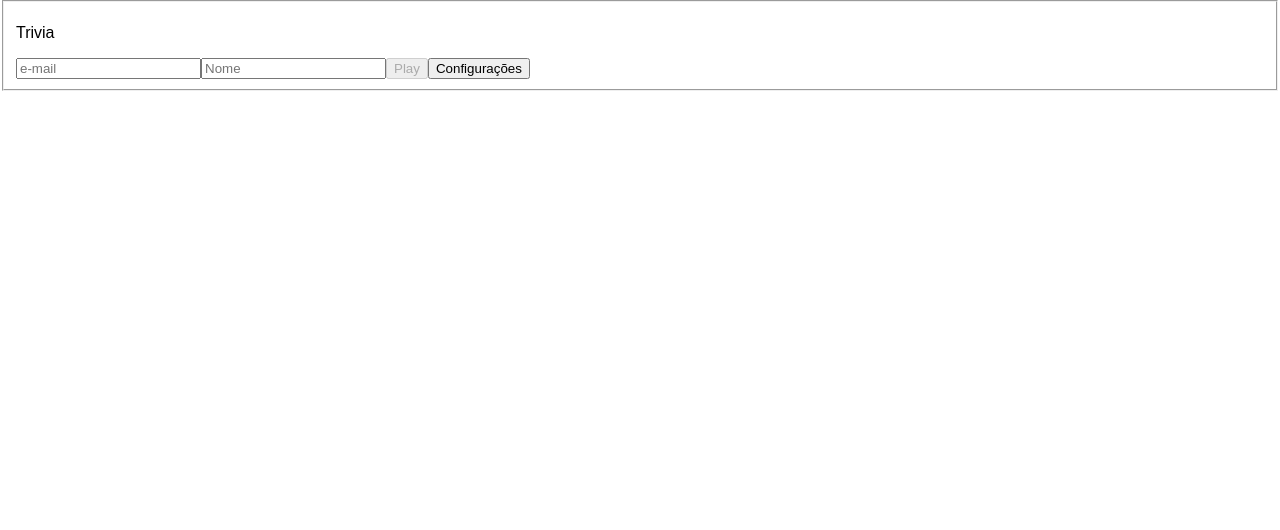
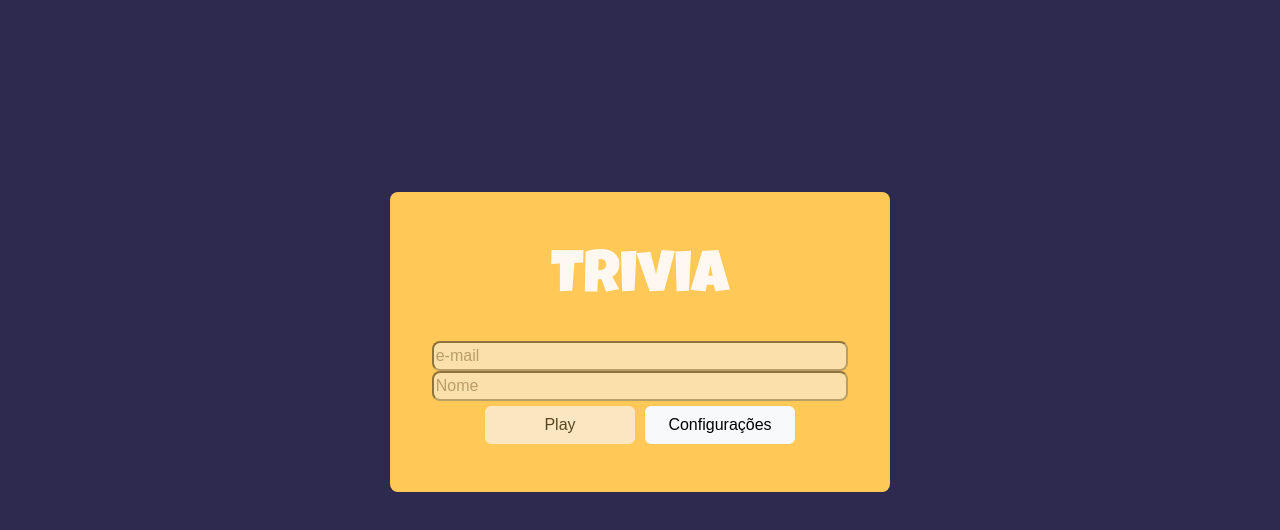
Before and after one commit to kadraknb/trivia, a React (Create React App) app: page / in a window 1280 px wide. Shown: the top 530 px of the page. Built offline with nearby package versions, Linux system fonts and the light colour scheme.

Commit message:
CSS na tela de login

```diff
--- a/public/index.html
+++ b/public/index.html
@@ -1,44 +1,27 @@
 <!DOCTYPE html>
 <html lang="en">
+
 <head>
   <meta charset="utf-8" />
   <link rel="icon" href="%PUBLIC_URL%/favicon.ico" />
   <meta name="viewport" content="width=device-width, initial-scale=1" />
   <meta name="theme-color" content="#000000" />
-    <meta
-      name="description"
-      content="Web site created using create-react-app"
-    />
+  <meta name="description" content="Web site created using create-react-app" />
   <link href="https://fonts.googleapis.com/css?family=Roboto&display=swap" rel="stylesheet">
   <link rel="apple-touch-icon" href="%PUBLIC_URL%/logo192.png" />
-    <!--
-      manifest.json provides metadata used when your web app is installed on a
-      user's mobile device or desktop. See https://developers.google.com/web/fundamentals/web-app-manifest/
-    -->
   <link rel="manifest" href="%PUBLIC_URL%/manifest.json" />
-    <!--
-      Notice the use of %PUBLIC_URL% in the tags above.
-      It will be replaced with the URL of the `public` folder during the build.
-      Only files inside the `public` folder can be referenced from the HTML.
+  <!-- CSS only -->
+  <link href="https://cdn.jsdelivr.net/npm/bootstrap@5.2.0/dist/css/bootstrap.min.css" rel="stylesheet"
+    integrity="sha384-gH2yIJqKdNHPEq0n4Mqa/HGKIhSkIHeL5AyhkYV8i59U5AR6csBvApHHNl/vI1Bx" crossorigin="anonymous">
+  <link rel="preconnect" href="https://fonts.googleapis.com">
+  <link rel="preconnect" href="https://fonts.gstatic.com" crossorigin>
+  <link href="https://fonts.googleapis.com/css2?family=Luckiest+Guy&display=swap" rel="stylesheet">
+  <title>Trivia</title>
+</head>
 
-      Unlike "/favicon.ico" or "favicon.ico", "%PUBLIC_URL%/favicon.ico" will
-      work correctly both with client-side routing and a non-root public URL.
-      Learn how to configure a non-root public URL by running `npm run build`.
-    -->
-    <title>React App</title>
-  </head>
 <body>
   <noscript>You need to enable JavaScript to run this app.</noscript>
   <div id="root"></div>
-    <!--
-      This HTML file is a template.
-      If you open it directly in the browser, you will see an empty page.
+</body>
 
-      You can add webfonts, meta tags, or analytics to this file.
-      The build step will place the bundled scripts into the <body> tag.
-
-      To begin the development, run `npm start` or `yarn start`.
-      To create a production bundle, use `npm run build` or `yarn build`.
-    -->
-  </body>
 </html>
--- a/src/index.css
+++ b/src/index.css
@@ -5,9 +5,10 @@ body {
     sans-serif;
   -webkit-font-smoothing: antialiased;
   -moz-osx-font-smoothing: grayscale;
-  background-color: white;
+  background-color: rgb(46, 41, 78);
   font-family: 'Saira', sans-serif;
   overflow: hidden;
+  color: rgb(255, 248, 240);
 }
 
 body::-webkit-scrollbar {
@@ -24,3 +25,52 @@ body::-webkit-scrollbar {
   border: 3px solid rgb(6, 240, 15);
   border-color: rgb(6, 240, 15);
 }
+
+.title-trivia {
+  animation: color-animation 4s linear infinite;
+}
+
+.title-trivia-animated {
+  --color-1: #119DA4;
+  --color-2: #FCA311;
+  --color-3: rgb(255, 248, 240);
+}
+
+@keyframes color-animation {
+  0%    {color: var(--color-1)}
+  32%   {color: var(--color-1)}
+  33%   {color: var(--color-2)}
+  65%   {color: var(--color-2)}
+  66%   {color: var(--color-3)}
+  99%   {color: var(--color-3)}
+  100%  {color: var(--color-1)}
+}
+
+.LoginForm {
+  display: flex;
+  align-items: center;
+  justify-content: center;
+  margin: 15% auto;
+  width: 500px;
+  height: 300px;
+  text-align: center;
+  background-color: rgb(255, 200, 87);
+  border-radius: 8px;
+  color: rgb(255, 253, 231);
+}
+
+.LoginForm p {
+  font-size: 60px;
+  font-family: 'Luckiest Guy', cursive;
+}
+
+form input  {
+  border-radius: 8px;
+}
+
+form button  {
+  margin: 5px;
+  border-radius: 8px;
+  width: 150px;
+
+}
--- a/src/pages/Login.js
+++ b/src/pages/Login.js
@@ -64,7 +64,7 @@ class Login extends React.Component {
     return (
       <form className="LoginForm">
         <fieldset>
-          <p>Trivia</p>
+          <p className="title-trivia title-trivia-animated">Trivia</p>
           <input
             className="loginForm placeholder col-10 bg-light"
             data-testid="input-gravatar-email"
```
Lines whose indentation alone changed are shown as unchanged.
